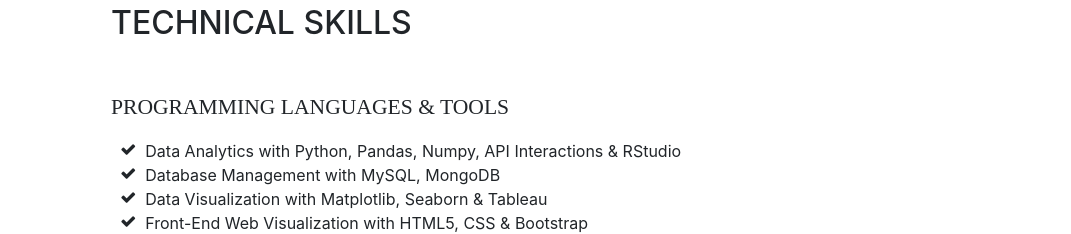
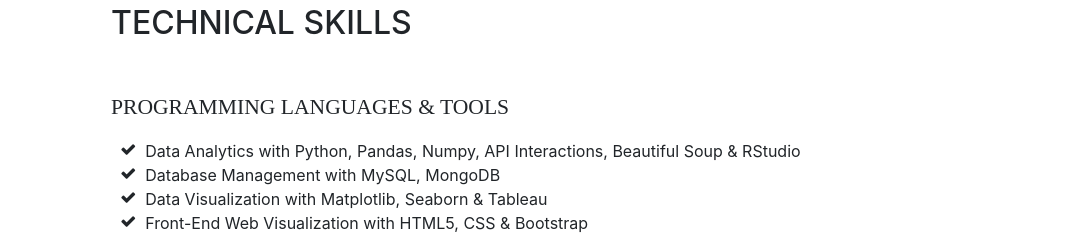
Before and after one commit to ABFdata/ABFdata.github.io, a website with bundled scripts: page index.html in a window 1280 px wide. Shown: the part 2680-2914 px from the top of the page, without its empty margins (209-1280 px from the left). Built offline with nearby package versions, Linux system fonts and the light colour scheme; a web font is replaced by a local one.

Commit message:
update_skills

```diff
--- a/index.html
+++ b/index.html
@@ -182,7 +182,7 @@
           <ul class="fa-ul mb-0">
             <li>
               <i class="fa-li fa fa-check"></i>
-              Data Analytics with Python, Pandas, Numpy, API Interactions &amp; RStudio</li>
+              Data Analytics with Python, Pandas, Numpy, API Interactions, Beautiful Soup &amp; RStudio</li>
             <li>
               <i class="fa-li fa fa-check"></i>
               Database Management with MySQL, MongoDB</li>
```
